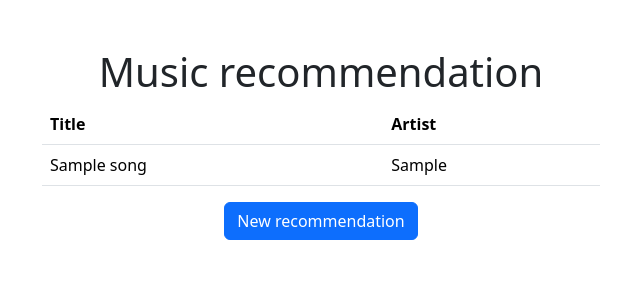
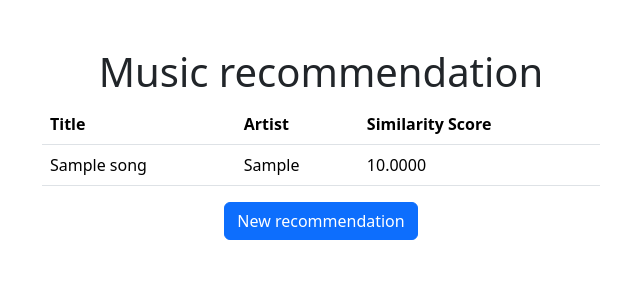
Before and after one commit to Kay-Westerhof/MusicRecommendation, a FastAPI app: template templates/result.html in a window 1280 px wide. Shown: the top 300 px of the page, without its empty margins (319-959 px from the left). Run offline with FastAPI, Linux system fonts and the light colour scheme; the template is opened without the code that fills it: most values are stand-ins (such as "Sample title", 1, 10 or a date in 2020).

Commit message:
Add similarity score to results

```diff
--- a/main.py
+++ b/main.py
@@ -51,14 +51,18 @@
     song_index = song_index[0]
 
     # Get similarity scores
-    similarity_socres = list(enumerate(similarity[song_index]))
-    similarity_socres = sorted(similarity_socres, key=lambda x: x[1], reverse=True)
+    similarity_scores = list(enumerate(similarity[song_index]))
+    similarity_scores = sorted(similarity_scores, key=lambda x: x[1], reverse=True)
 
     # Get the indices of the most similar tracks
-    similarity_socres = similarity_socres[1:amount+1]
-    track_indices = [i[0] for i in similarity_socres]
+    similarity_scores = similarity_scores[1:amount+1]
+    track_indices = [i[0] for i in similarity_scores]
+    scores = [i[1] for i in similarity_scores]
 
-    return data[['track_name', 'track_artist']].iloc[track_indices]
+    result = data[['track_name', 'track_artist']].iloc[track_indices].copy()
+    result['similarity_score'] = scores
+
+    return result
 
 
 app = FastAPI()
--- a/templates/index.html
+++ b/templates/index.html
@@ -21,7 +21,7 @@
 
             <div class="mb-3 w-100">
                 <label for="amount" class="form-label">Number of recommendations</label>
-                <input type="number" id="amount" name="amount" class="form-control" min="1" max="20" value="5" required>
+                <input type="number" id="amount" name="amount" class="form-control" min="1" value="5" required>
             </div>
 
             <div class="mb-3 w-100">
--- a/templates/result.html
+++ b/templates/result.html
@@ -15,6 +15,7 @@
         <tr>
             <th scope="col">Title</th>
             <th scope="col">Artist</th>
+            <th scope="col">Similarity Score</th>
         </tr>
         </thead>
         <tbody>
@@ -22,6 +23,7 @@
             <tr>
                 <td>{{ song['track_name'] }}</td>
                 <td>{{ song['track_artist'] }}</td>
+                <td>{{ "%.4f"|format(song['similarity_score']) }}</td>
             </tr>
         {% endfor %}
         </tbody>
```
